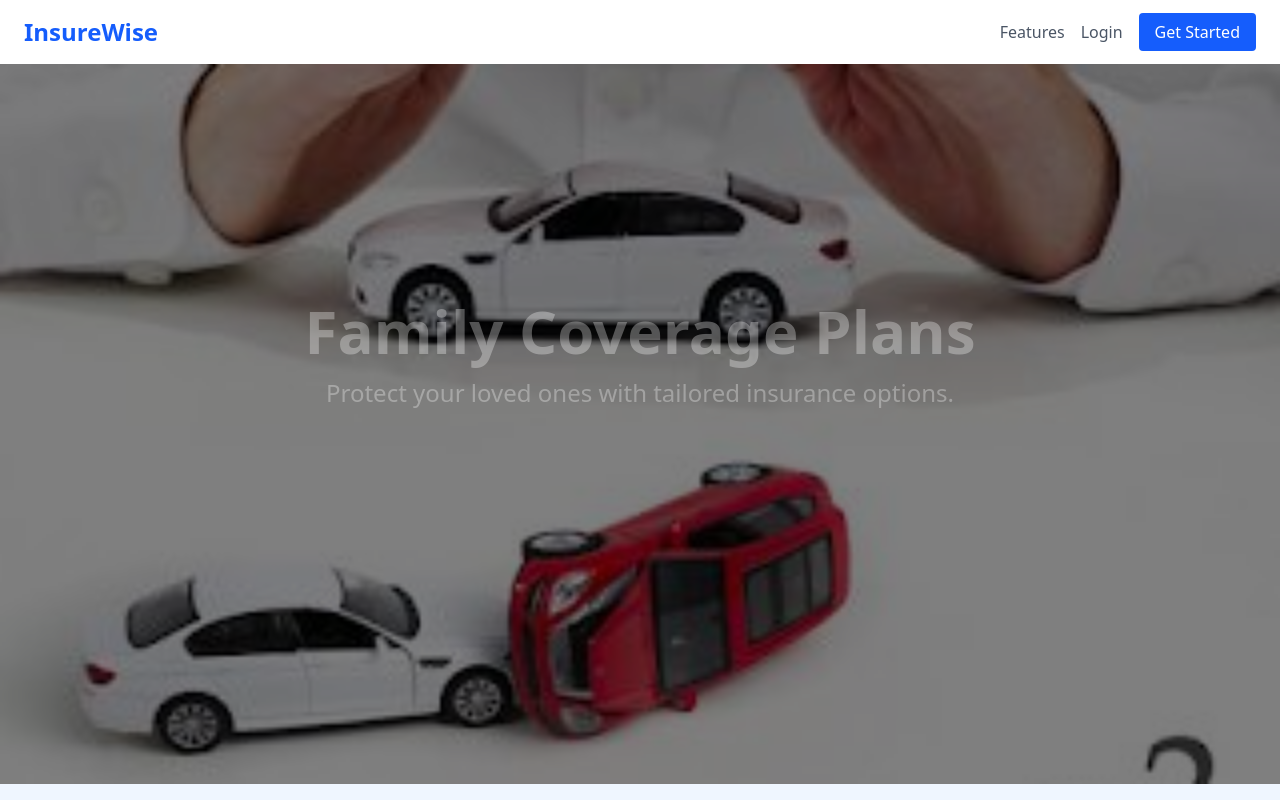
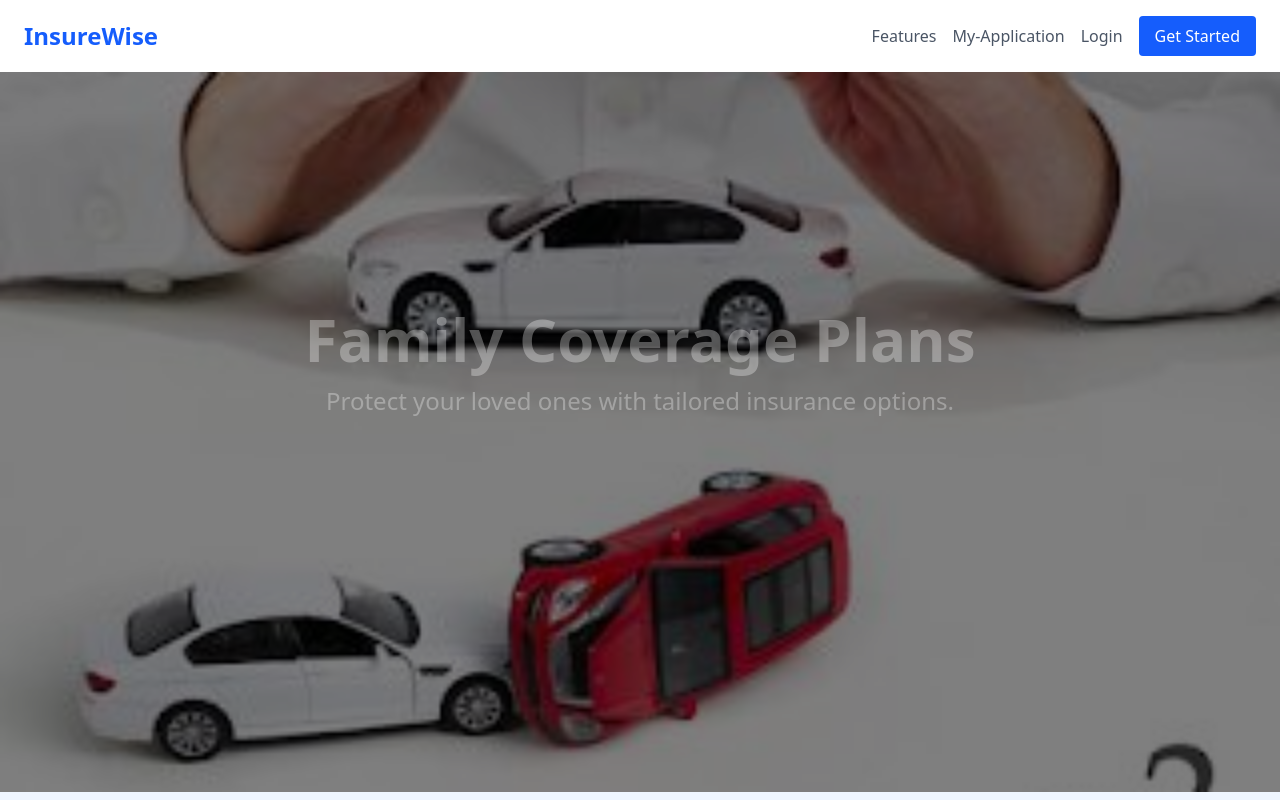
Before and after one commit to FiraBro/OHIMS, a React (Vite) app in the folder Clients/: page / in a window 1280 px wide. Shown: the top 800 px of the page. Built offline with nearby package versions, Linux system fonts and the light colour scheme; no server answers.

Commit message:
modifiying the navbar to include the profile and other link

```diff
--- a/Clients/src/components/navigation/Navbar.jsx
+++ b/Clients/src/components/navigation/Navbar.jsx
@@ -1,7 +1,23 @@
 import React from "react";
-import { Link } from "react-router-dom";
+import { Link, useNavigate } from "react-router-dom";
 
 const Navbar = () => {
+  const navigate = useNavigate();
+  const token = localStorage.getItem("token");
+
+  const handleGetStarted = () => {
+    if (token) {
+      navigate("/apply");
+    } else {
+      navigate("/auth");
+    }
+  };
+
+  const handleLogout = () => {
+    localStorage.removeItem("token");
+    navigate("/"); // Redirect after logout
+  };
+
   return (
     <nav className="bg-white shadow px-6 py-4 flex justify-between items-center">
       <Link to="/" className="text-2xl font-bold text-blue-600">
@@ -11,15 +27,30 @@
         <Link to="/#features" className="text-gray-600 hover:text-blue-600">
           Features
         </Link>
-        <Link to="/auth" className="text-gray-600 hover:text-blue-600">
-          Login
+        <Link to="/user-stats" className="text-gray-600 hover:text-blue-600">
+          My-Application
         </Link>
-        <Link
-          to="/register"
+
+        {/* Show Logout if logged in, otherwise Login */}
+        {token ? (
+          <button
+            onClick={handleLogout}
+            className="text-gray-600 hover:text-blue-600 cursor-pointer bg-transparent border-none"
+          >
+            Logout
+          </button>
+        ) : (
+          <Link to="/auth" className="text-gray-600 hover:text-blue-600">
+            Login
+          </Link>
+        )}
+
+        <button
+          onClick={handleGetStarted}
           className="bg-blue-600 text-white px-4 py-2 rounded hover:bg-blue-700"
         >
           Get Started
-        </Link>
+        </button>
       </div>
     </nav>
   );
```
